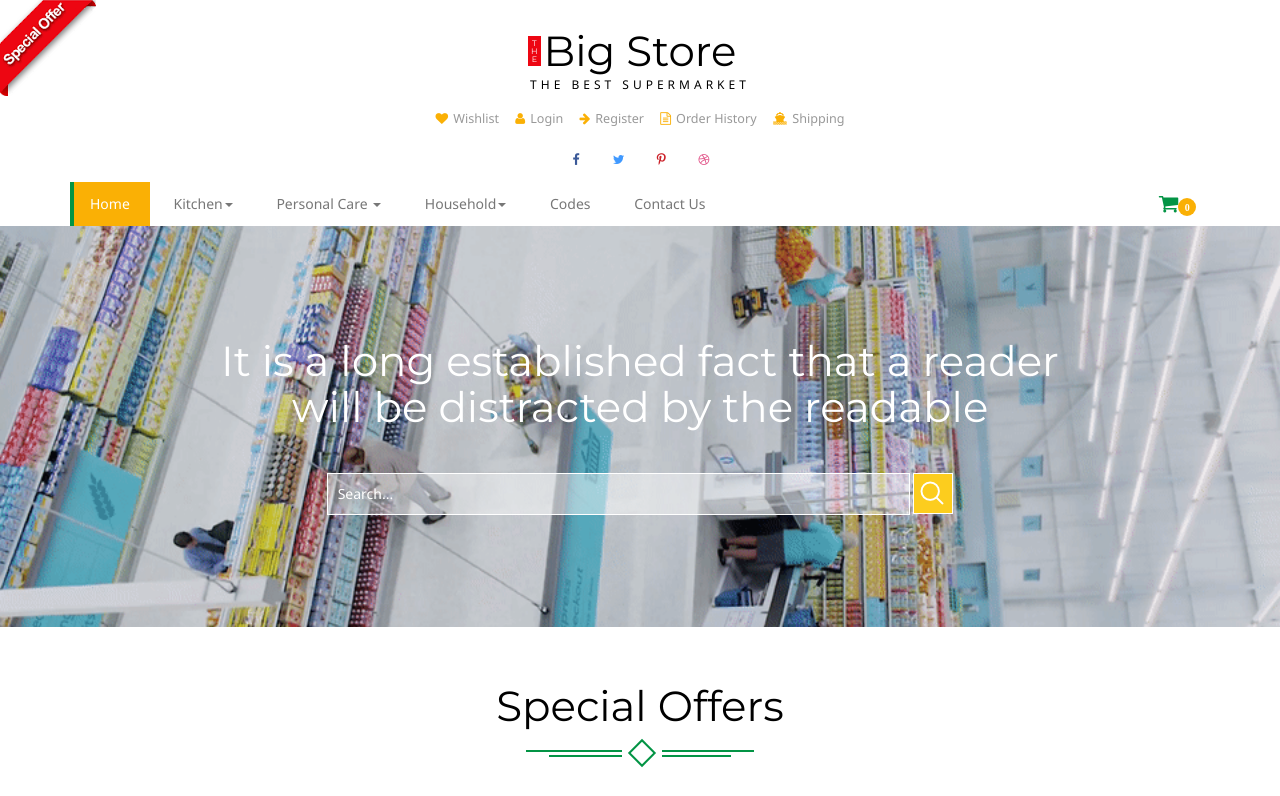
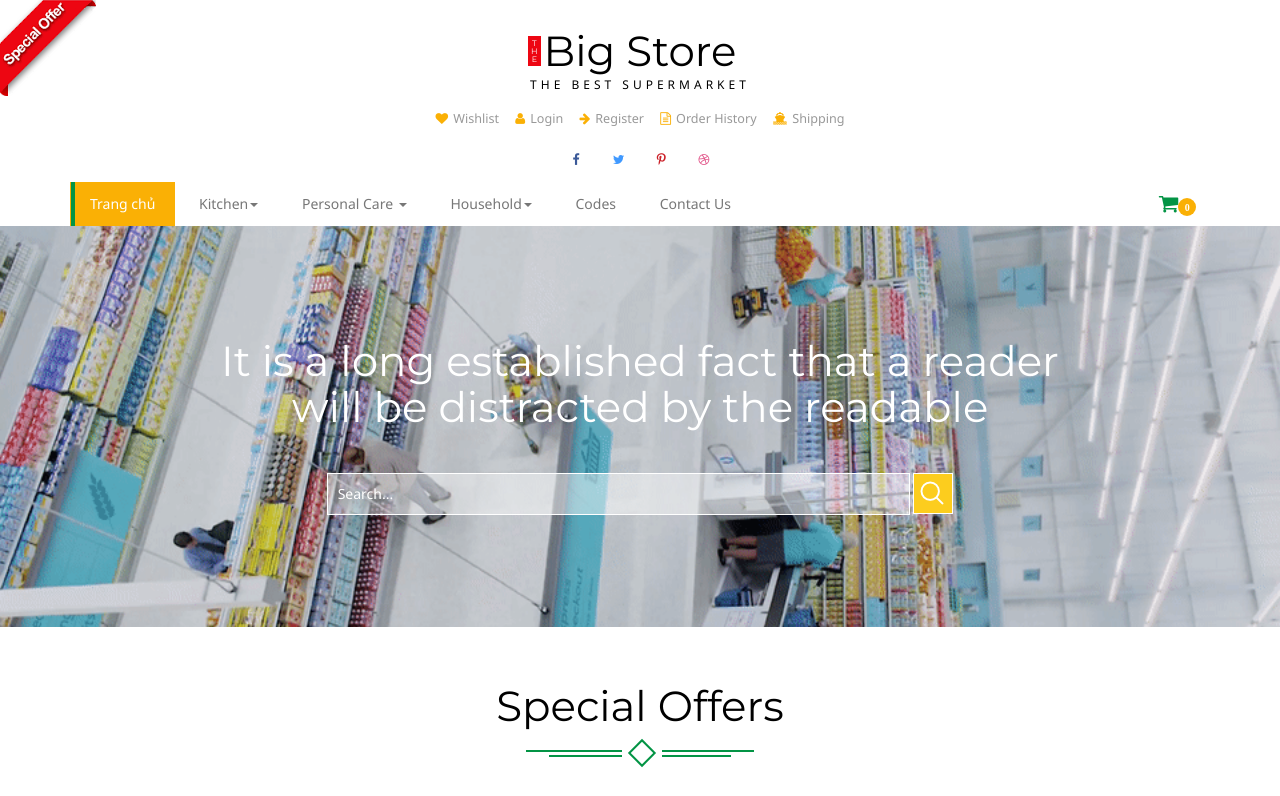
Before and after one commit to lebalans21-60TH2/BachHoaXanh, a plain HTML site: page index.html in a window 1280 px wide. Shown: the top 796 px of the page. Drawn offline with Linux system fonts and the light colour scheme.

Commit message:
sửa FE

```diff
--- a/index.html
+++ b/index.html
@@ -109,7 +109,7 @@ function hideURLbar(){ window.scrollTo(0,1); } </script>
 					</div>
 					<div class="collapse navbar-collapse" id="bs-megadropdown-tabs">
 						<ul class="nav navbar-nav ">
-							<li class=" active"><a href="index.html" class="hyper "><span>Home</span></a></li>
+							<li class=" active"><a href="index.html" class="hyper "><span>Trang chủ</span></a></li>
 
 							<li class="dropdown ">
 								<a href="#" class="dropdown-toggle  hyper" data-toggle="dropdown" ><span>Kitchen<b class="caret"></b></span></a>
```
